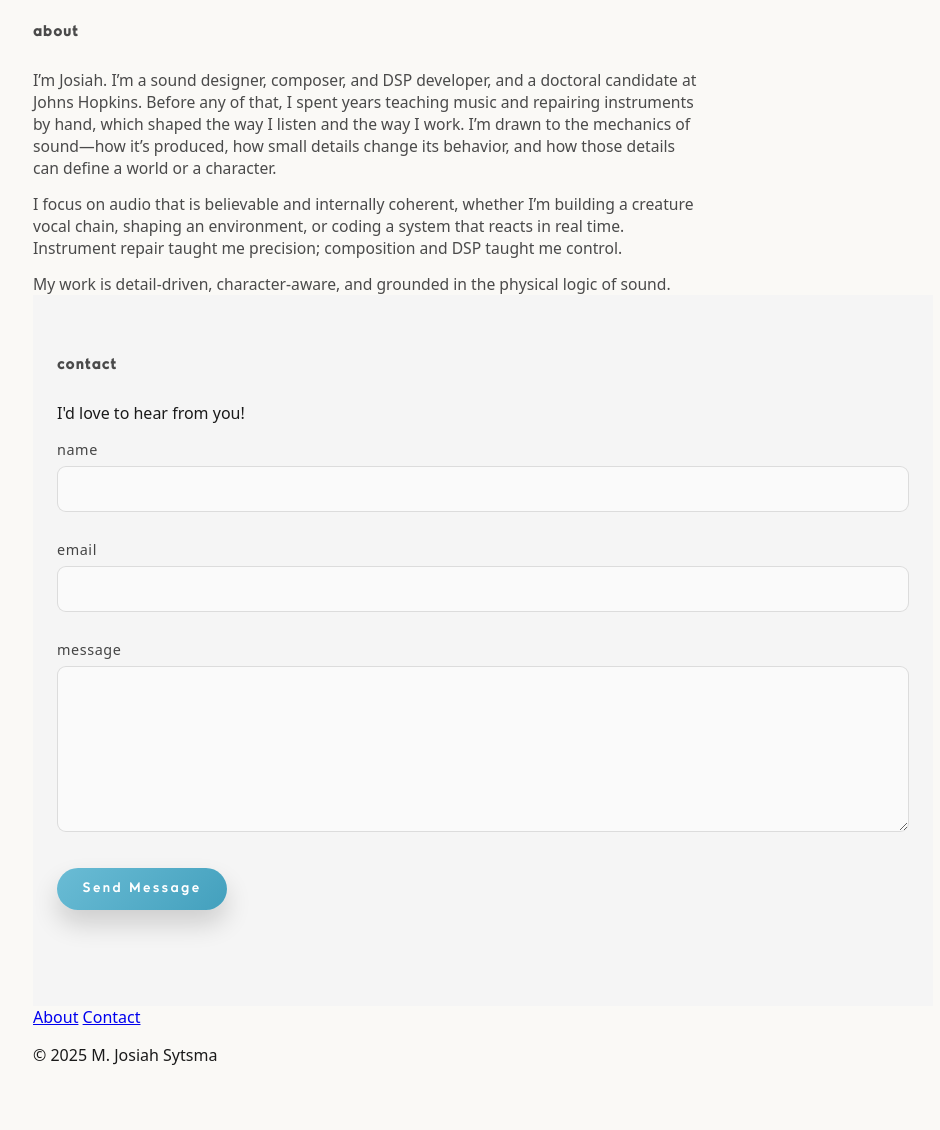
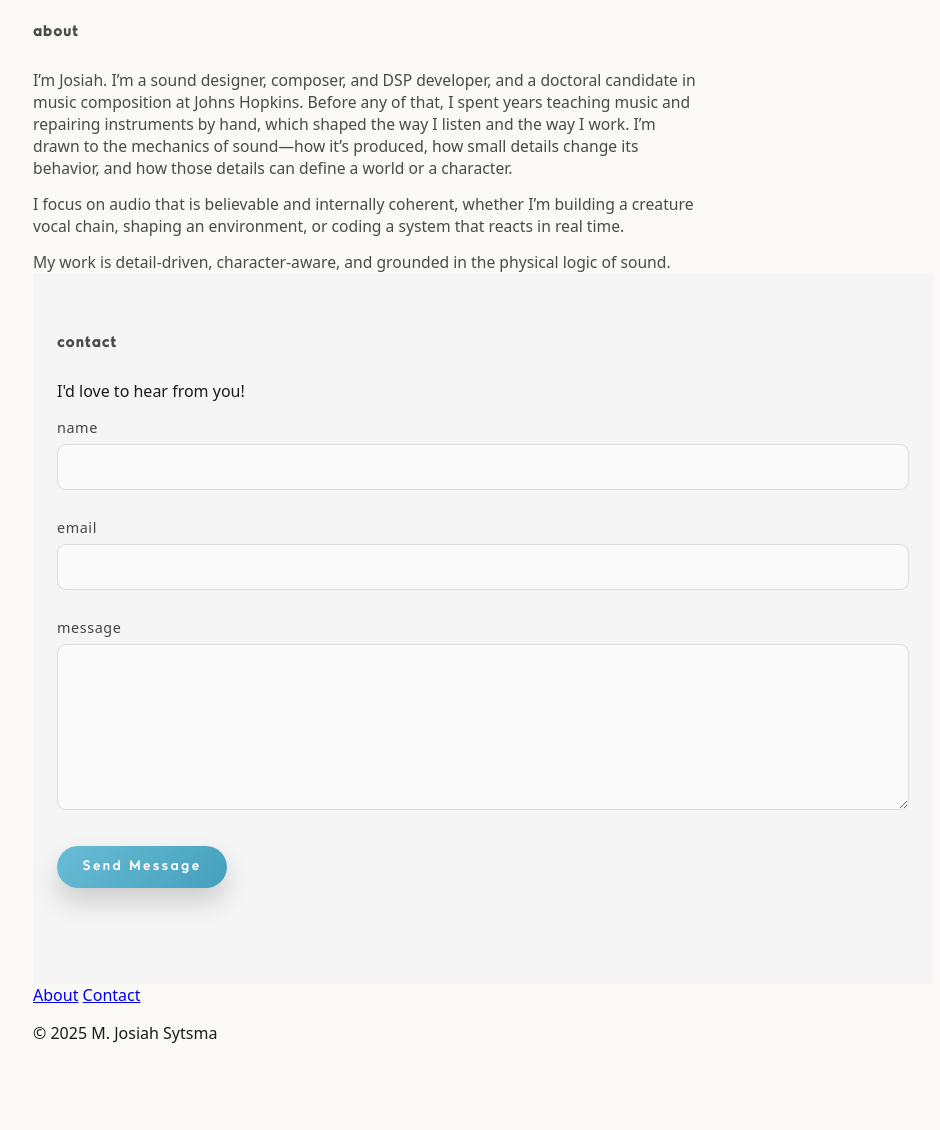
Before and after one commit to mjsyts/mjsyts.github.io, a Jekyll site: the page built from index.html, in a window 1280 px wide. Shown: the part 715-1845 px from the top of the page, without its empty margins (157-1097 px from the left). Built offline with Jekyll 4.4.1, drawn with Linux system fonts in a browser that asks for light colours; after the commit the page ends 1823 px from its top, so only the background shows below that.

Commit message:
Update index.html

```diff
--- a/index.html
+++ b/index.html
@@ -18,15 +18,14 @@ title: M. Josiah Sytsma - Sound Design
     <h2 class="section-title expressive">About</h2>
     <div class="section-content">
       <p>
-        I’m Josiah. I’m a sound designer, composer, and DSP developer, and a doctoral candidate at Johns
+        I’m Josiah. I’m a sound designer, composer, and DSP developer, and a doctoral candidate in music composition at Johns
         Hopkins. Before any of that, I spent years teaching music and repairing instruments by hand, which shaped the
         way I listen and the way I work. I’m drawn to the mechanics of sound—how it’s produced, how small details
         change its behavior, and how those details can define a world or a character.
       </p>
       <p>
         I focus on audio that is believable and internally coherent, whether I’m building a creature
-        vocal chain, shaping an environment, or coding a system that reacts in real time. Instrument repair
-        taught me precision; composition and DSP taught me control.
+        vocal chain, shaping an environment, or coding a system that reacts in real time.
       </p>
       <p>
         My work is detail-driven, character-aware, and grounded in the physical logic of sound.
```
